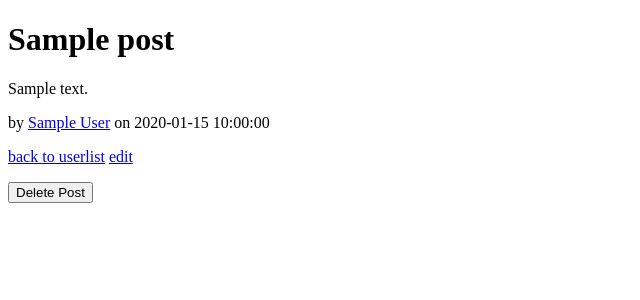
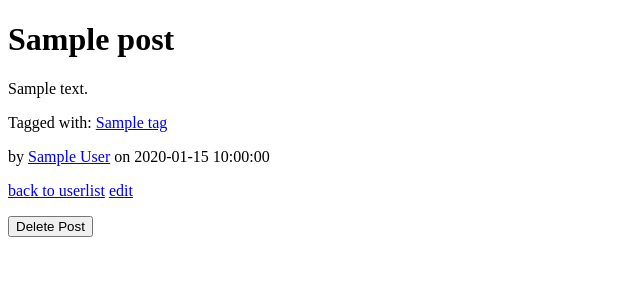
Before and after one commit to nataliecc1701/Lesson-24-pt-1, a Flask app: page /posts/1 in a window 1280 px wide. Shown: the top 300 px of the page, without its empty margins (0-640 px from the left). Run offline with Flask 3, Linux system fonts and the light colour scheme; tables that the repository leaves empty hold one stand-in row (values such as "Sample post").

Commit message:
added view on tags for posts

```diff
--- a/templates/post.html
+++ b/templates/post.html
@@ -6,6 +6,12 @@
 {% block content %}
     <container>
         <p>{{post.content}}</p>
+        {% if post.tags %}<p>
+            Tagged with:
+            {% for tag in post.tags %}
+            <a href="/tags/{{tag.id}}">{{tag.name}}</a>
+            {% endfor %}
+        </p>{% endif %}
         <p>by <a href="/users/{{post.creator.id}}">{{post.creator.get_full_name()}}</a> on {{post.created_at}}</p>
     </container>
     <p>
```
